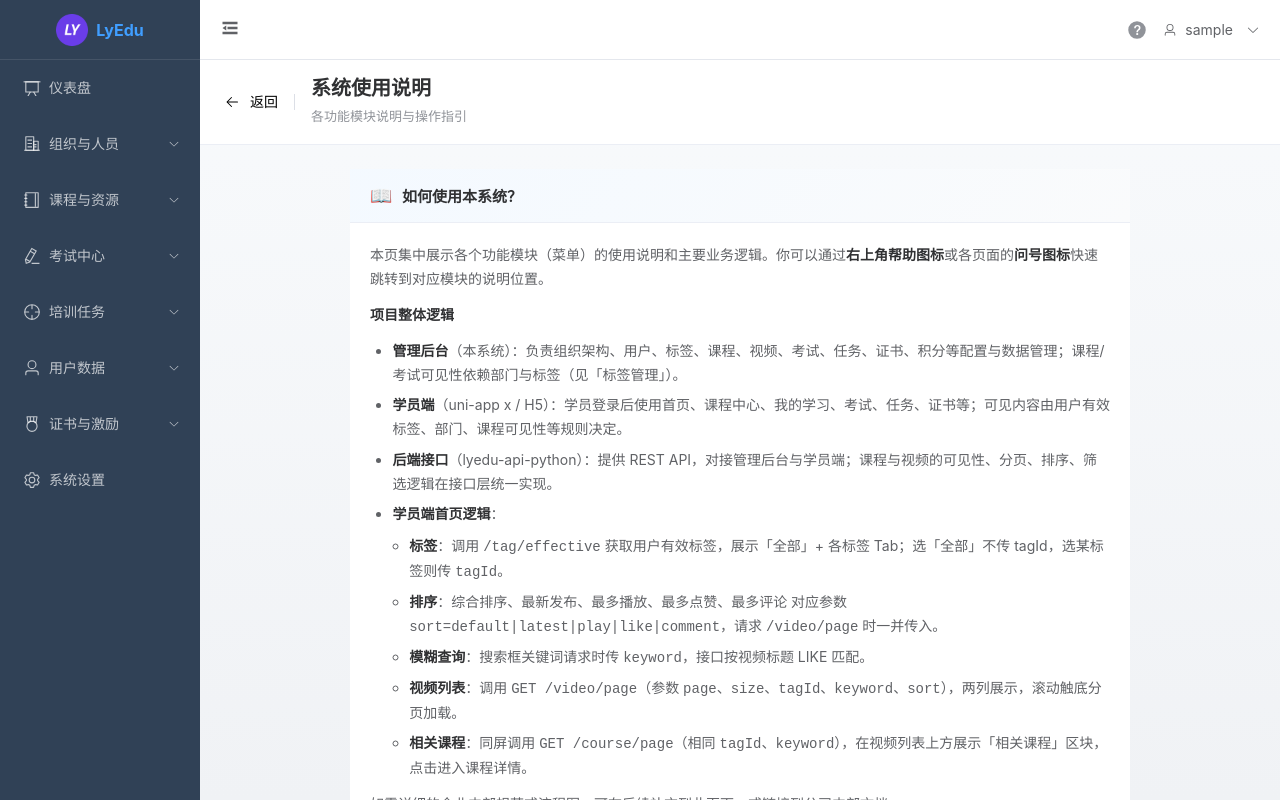
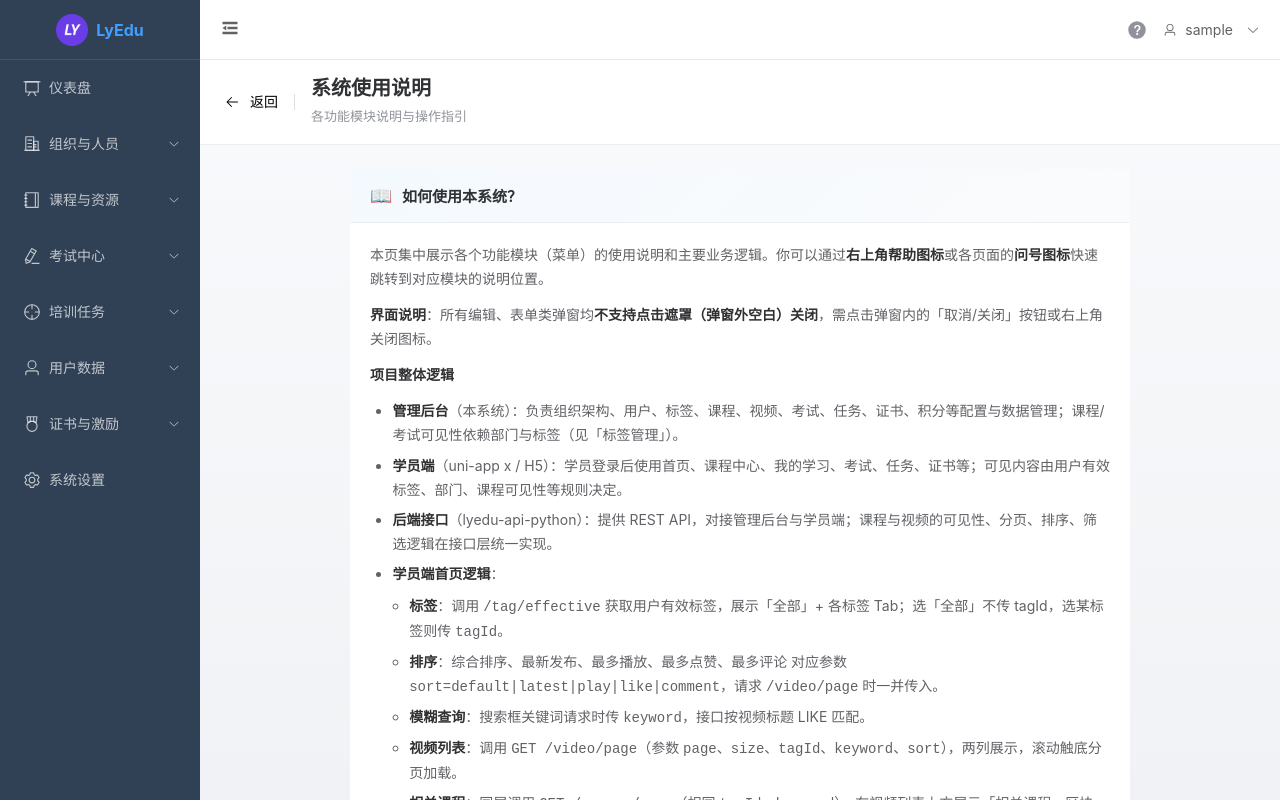
Before and after one commit to quxiangshun/ly-edu, a Vue app in the folder lyedu-admin/: page /help in a window 1280 px wide. Built offline with nearby package versions, Linux system fonts and the light colour scheme; no server answers; sample sign-in values are in the browser's storage.

Commit message:
feat: 更新帮助文档

```diff
--- a/lyedu-admin/src/views/Help.vue
+++ b/lyedu-admin/src/views/Help.vue
@@ -21,6 +21,7 @@
           <p>
             本页集中展示各个功能模块（菜单）的使用说明和主要业务逻辑。你可以通过<strong>右上角帮助图标</strong>或各页面的<strong>问号图标</strong>快速跳转到对应模块的说明位置。
           </p>
+          <p><strong>界面说明</strong>：所有编辑、表单类弹窗均<strong>不支持点击遮罩（弹窗外空白）关闭</strong>，需点击弹窗内的「取消/关闭」按钮或右上角关闭图标。</p>
           <p><strong>项目整体逻辑</strong></p>
           <ul>
             <li><strong>管理后台</strong>（本系统）：负责组织架构、用户、标签、课程、视频、考试、任务、证书、积分等配置与数据管理；课程/考试可见性依赖部门与标签（见「标签管理」）。</li>
@@ -291,6 +292,7 @@
         <li><strong>粘贴 JSON</strong>：在同一弹窗的「粘贴 JSON」标签下，输入框会预填五种题型的 JSON 数组模板，可直接编辑或追加。点击「导入 JSON 数据」即可提交；若清空后需还原，可点「恢复默认模板」。</li>
       </ul>
       <p>上传文件时：选择文件 → 查看预览 → 点击「提交」→ 确认「确定导入共 N 条试题吗？」后完成导入。</p>
+      <p><strong>CSV 解析</strong>：若 CSV 中「选项(JSON)」列含逗号被拆成多列，系统会自动将中间列合并回选项列，保证参考答案、分值等列对齐。</p>
       </el-card>
 
       <el-card id="paper" class="help-card" shadow="hover">
@@ -301,7 +303,7 @@
           </div>
         </template>
       <p>基于题库组卷，配置分值、及格分等信息，为考试提供试卷模板。</p>
-      <p><strong>添加题目</strong>：支持三种方式——<strong>选择已有题目</strong>（从题库中勾选）、<strong>上传试题</strong>（选择 .xlsx/.csv/.json 文件，预览后添加至试卷）、<strong>粘贴 JSON</strong>（粘贴试题数组后添加至试卷）。上传或粘贴的题目在保存试卷时与试卷<strong>在同一事务中一起创建</strong>，任一步失败则全部回滚；选择已有题目时，若试卷创建或更新失败，关联关系也不会生效（事务保证）。</p>
+      <p><strong>添加题目</strong>：支持三种方式——<strong>选择已有题目</strong>（从题库中勾选）、<strong>上传试题</strong>（选择 .xlsx/.csv/.json 文件，预览后添加至试卷）、<strong>粘贴 JSON</strong>（粘贴试题数组后添加至试卷）。上传试题、粘贴 JSON 弹窗内可先<strong>下载模板</strong>（Excel/CSV/JSON，与试题管理格式一致）。上传或粘贴的题目在保存试卷时与试卷<strong>在同一事务中一起创建</strong>，任一步失败则全部回滚；选择已有题目时，若试卷创建或更新失败，关联关系也不会生效（事务保证）。</p>
       </el-card>
 
       <el-card id="exam" class="help-card" shadow="hover">
```
